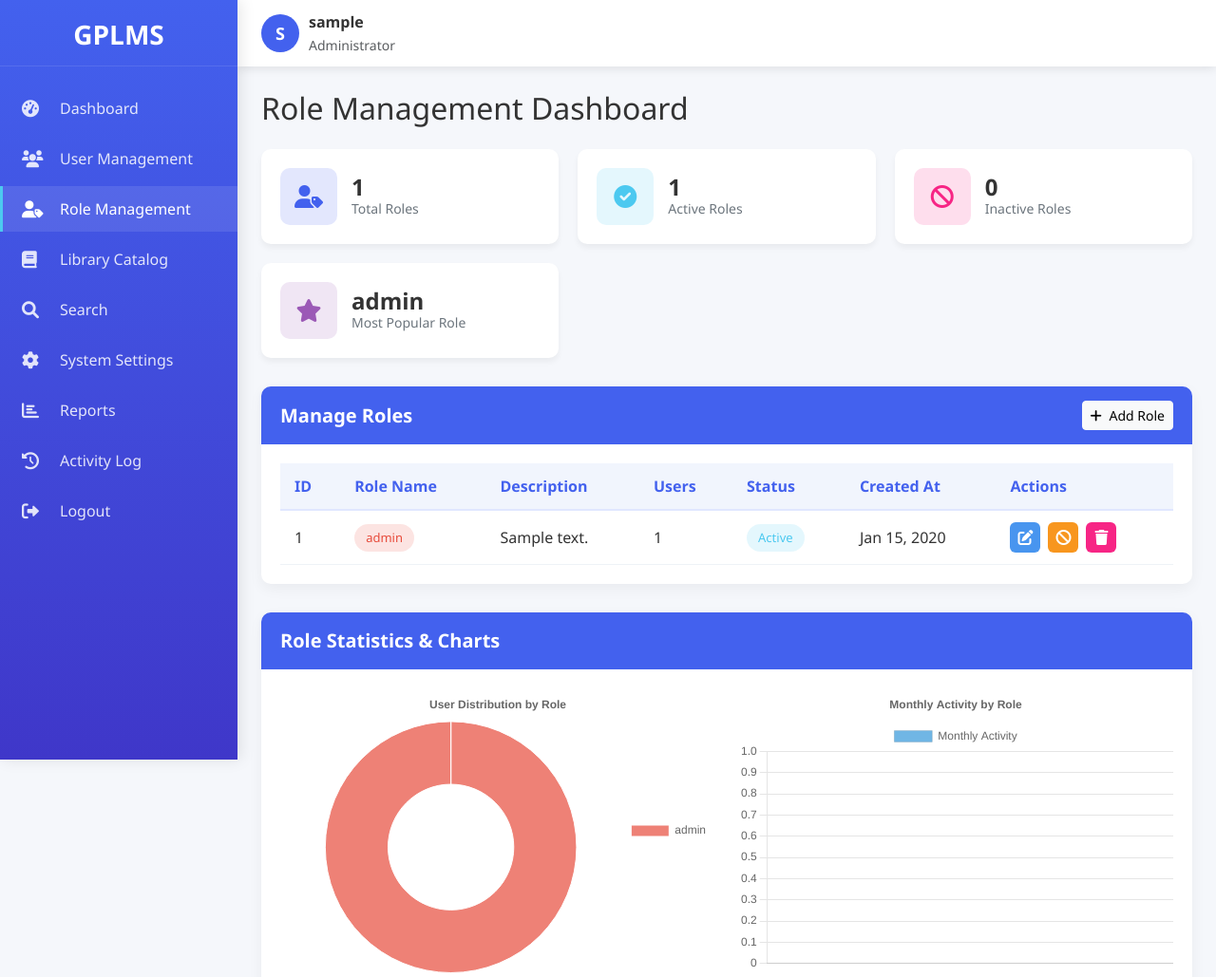
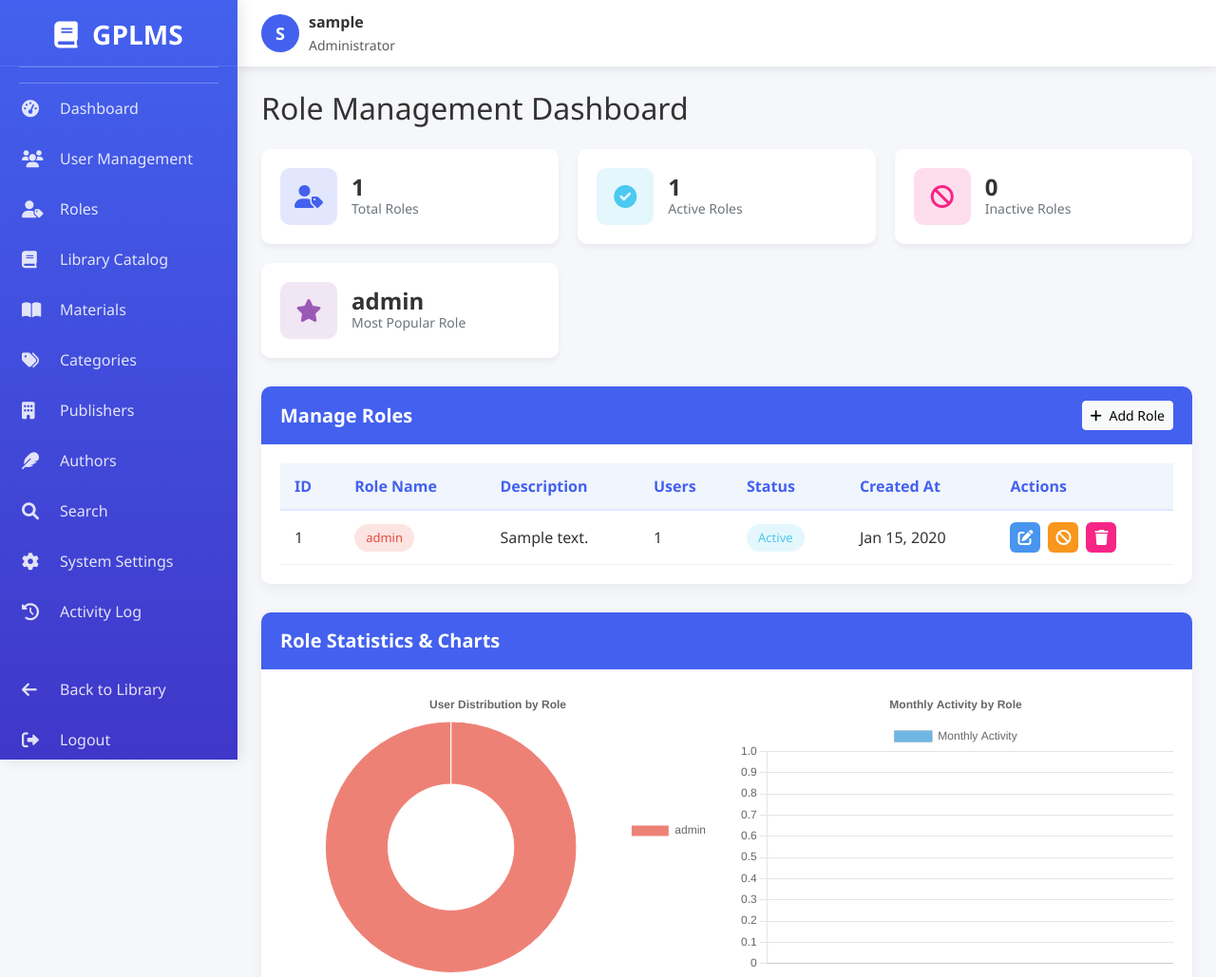
Before and after one commit to gplms/gplms, a PHP site: page /roles-manager.php in a window 1280 px wide. Shown: the top 1029 px of the page at 95% size. Run offline with PHP 8.4, Linux system fonts and the light colour scheme; the visitor is signed in with stand-in values (Sample User, id 1); tables that the repository leaves empty hold one stand-in row (values such as "Sample post"); data that the repository does not hold is empty.

Commit message:
The issue bug correction
I succesfully fixed the coode so this issue no longer exists and i commit the corrected file.

https://github.com/PanagiotisKotsorgios/gplms/issues/10#issue-3186166742

```diff
--- a/src/main/roles-manager.php
+++ b/src/main/roles-manager.php
@@ -178,41 +178,72 @@ $roleGrowth = $pdo->query("
 <head>
     <meta charset="UTF-8">
     <meta name="viewport" content="width=device-width, initial-scale=1.0">
-    <title>Role Management - GPLMS</title>
+    <title>GPLMS - Free & Open Source Project | Roles Manager</title>
     <link href="https://cdn.jsdelivr.net/npm/bootstrap@5.3.0-alpha1/dist/css/bootstrap.min.css" rel="stylesheet">
     <link rel="stylesheet" href="https://cdnjs.cloudflare.com/ajax/libs/font-awesome/6.0.0/css/all.min.css">
     <script src="https://cdn.jsdelivr.net/npm/chart.js"></script>
    <link href="../styles/roles-manager.css" rel="stylesheet">
+   <link rel="icon" type="image/png" href="../../assets/logo-l.png">
+
+
 </head>
 <body>
-    <!-- Sidebar -->
+     <!-- Sidebar -->
     <div class="sidebar">
         <div class="sidebar-header">
-            <h3>GPLMS</h3>
+            <h3><i class="fas fa-book me-2"></i> GPLMS</h3>
+            <hr>
+
+            <hr>
         </div>
+
         <ul class="sidebar-menu">
             <li>
-                <a href="#">
+                <a href="../main/control_panel.php" class="">
                     <i class="fas fa-tachometer-alt"></i>
                     <span>Dashboard</span>
                 </a>
             </li>
             <li>
-                <a href="users.php">
+                <a href="../main/users-manager.php">
                     <i class="fas fa-users"></i>
                     <span>User Management</span>
                 </a>
             </li>
             <li>
-                <a href="#" class="active">
+                <a href="../main/roles-manager.php">
                     <i class="fas fa-user-tag"></i>
-                    <span>Role Management</span>
+                    <span>Roles</span>
                 </a>
             </li>
             <li>
-                <a href="#">
+                <a href="../main/library-catalog.php">
                     <i class="fas fa-book"></i>
                     <span>Library Catalog</span>
+                </a>
+            </li>
+            <li>
+                <a href="../main/materials-manager.php">
+                    <i class="fas fa-book-open"></i>
+                    <span>Materials</span>
+                </a>
+            </li>
+            <li>
+                <a href="../main/categories-manager.php">
+                    <i class="fas fa-tags"></i>
+                    <span>Categories</span>
+                </a>
+            </li>
+            <li>
+                <a href="../main/publishers-manager.php">
+                    <i class="fas fa-building"></i>
+                    <span>Publishers</span>
+                </a>
+            </li>
+            <li>
+                <a href="../main/authors-manager.php">
+                    <i class="fas fa-feather"></i>
+                    <span>Authors</span>
                 </a>
             </li>
             <li>
@@ -221,22 +252,28 @@ $roleGrowth = $pdo->query("
                     <span>Search</span>
                 </a>
             </li>
+            <div class="divider"></div>
             <li>
-                <a href="#">
+                <a href="../main/settings-manager.php">
                     <i class="fas fa-cog"></i>
                     <span>System Settings</span>
                 </a>
             </li>
+
             <li>
-                <a href="#">
-                    <i class="fas fa-chart-bar"></i>
-                    <span>Reports</span>
+                <a href="../main/activity-log.php">
+                    <i class="fas fa-history"></i>
+                    <span>Activity Log</span>
                 </a>
             </li>
+
+            <br>
+
+            <div class="divider"></div>
             <li>
-                <a href="#">
-                    <i class="fas fa-history"></i>
-                    <span>Activity Log</span>
+                <a href="../main/search.php">
+                    <i class="fas fa-arrow-left"></i>
+                    <span>Back to Library</span>
                 </a>
             </li>
             <li>
```
